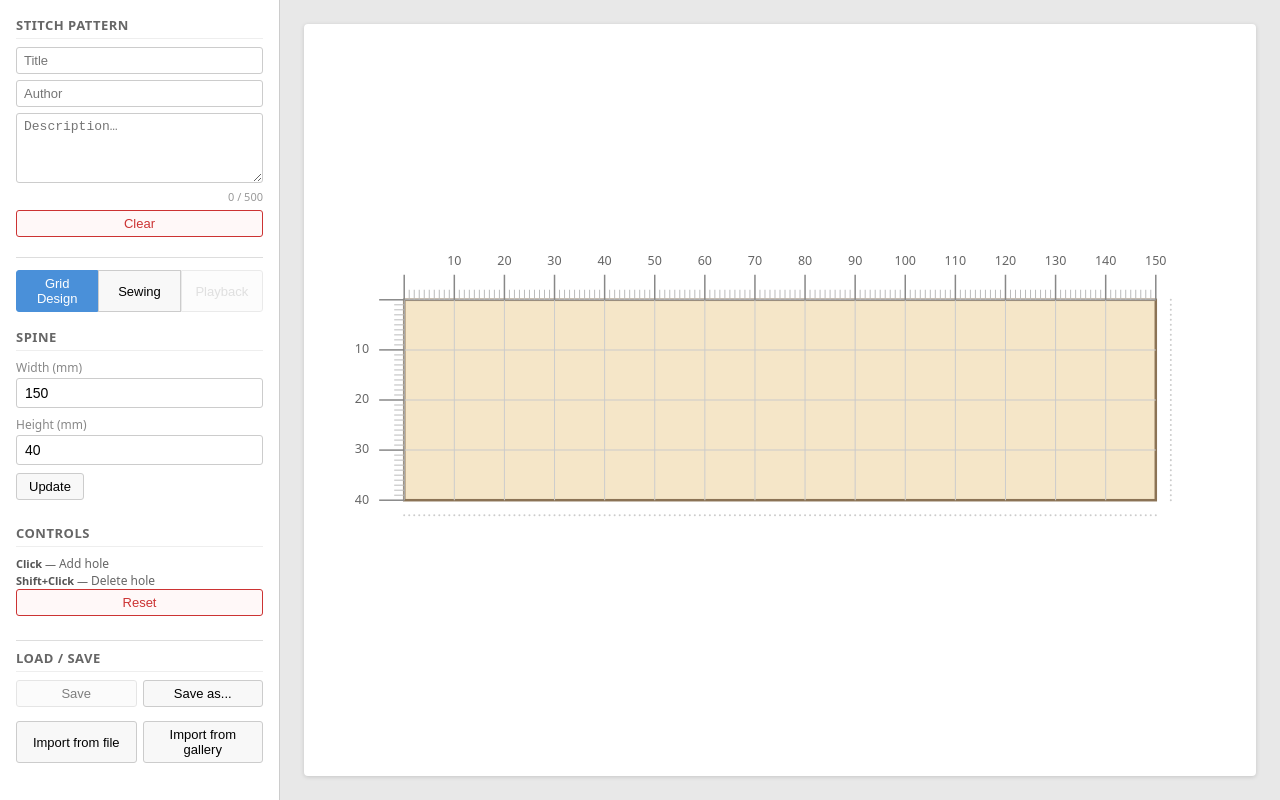
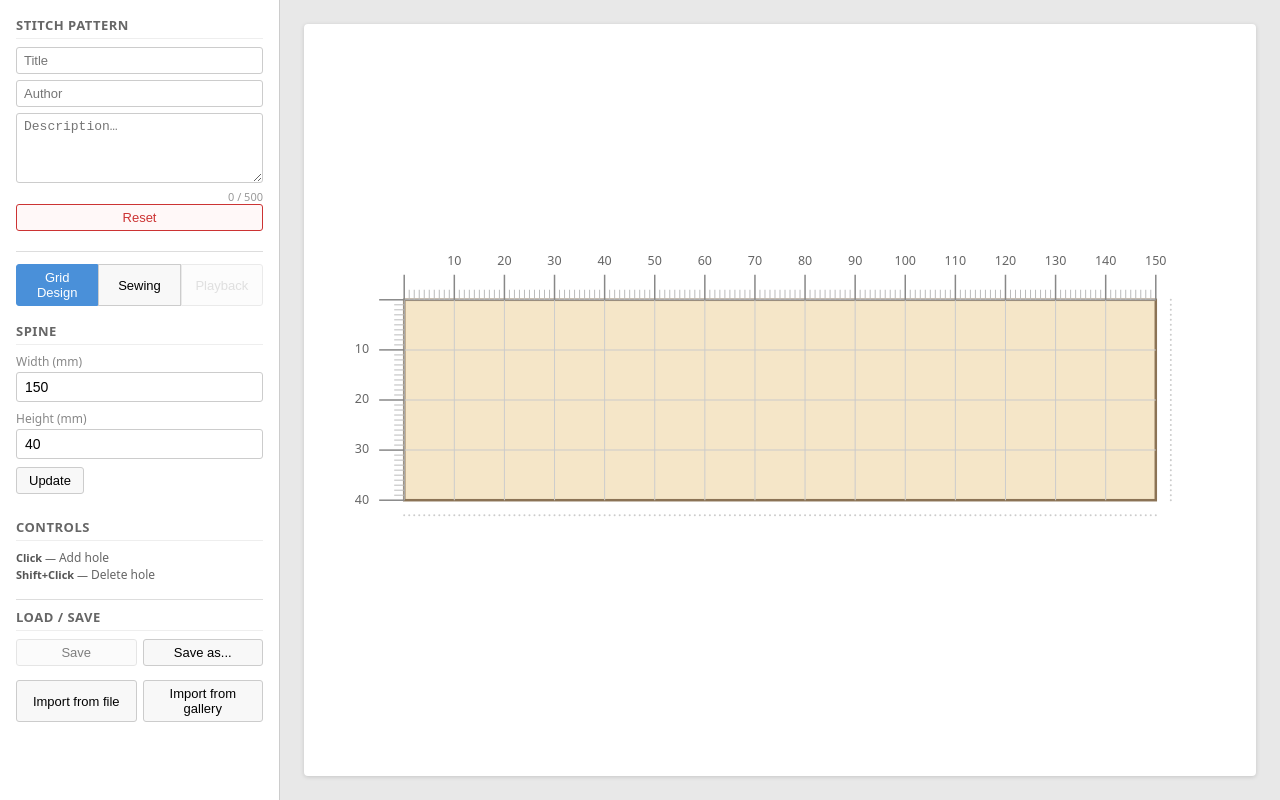
Before and after one commit to BastiTee/bookbinding-stitcher, a website built with Vite: page index.html in a window 1280 px wide. Built offline with nearby package versions, Linux system fonts and the light colour scheme.

Commit message:
Consolidate reset button

```diff
--- a/src/sewing-ui.ts
+++ b/src/sewing-ui.ts
@@ -88,15 +88,6 @@ export function buildSewingPanel(
   panel.appendChild(anchorLoopBtn);
   panel.appendChild(cancelBtn);
   panel.appendChild(threadError);
-
-  // --- Reset (sewing only) ---
-  const resetBtn = button("Reset Threads", () => {
-    sewingModel.reset();
-    clearPreview();
-    updateThreadButtons();
-  });
-  resetBtn.classList.add("reset-btn");
-  panel.appendChild(resetBtn);
 
   // --- Undo / Redo ---
   const undoRedoRow = el("div", "undo-redo-row");
--- a/src/style.css
+++ b/src/style.css
@@ -452,18 +452,6 @@ button.active {
   margin-top: 2px;
 }
 
-.metadata-clear-btn {
-  width: 100%;
-  margin-top: 6px;
-  color: #c33;
-  border-color: #c33;
-  background: #fff8f8;
-}
-
-.metadata-clear-btn:hover {
-  background: #fee;
-}
-
 /* Playback panel */
 .playback-panel {
   /* no extra margin needed; mode panels share the sidebar flow */
--- a/src/ui.ts
+++ b/src/ui.ts
@@ -46,7 +46,9 @@ export function buildUI(container: HTMLElement, model: GridModel) {
   // ============================================================
   // Metadata panel
   // ============================================================
-  const { getMetadata, setMetadata } = buildMetadataPanel(sidebar, refresh);
+  const { getMetadata, setMetadata } = buildMetadataPanel(sidebar, refresh, () => {
+    model.loadState({ spine: { width: 150, height: 40 }, holes: [] });
+  });
 
   // ============================================================
   // Mode switcher
@@ -104,13 +106,6 @@ export function buildUI(container: HTMLElement, model: GridModel) {
 
   const interactionError = el("div", "error-msg");
   designPanel.appendChild(interactionError);
-
-  // --- Reset ---
-  const resetBtn = button("Reset", () => {
-    model.loadState({ spine: model.getState().spine, holes: [] });
-  });
-  resetBtn.classList.add("reset-btn");
-  designPanel.appendChild(resetBtn);
 
   // ============================================================
   // Sewing panel
@@ -587,7 +582,7 @@ interface Metadata {
   description?: string;
 }
 
-function buildMetadataPanel(sidebar: HTMLElement, onChange: () => void): {
+function buildMetadataPanel(sidebar: HTMLElement, onChange: () => void, onReset: () => void): {
   getMetadata: () => Metadata;
   setMetadata: (m: Metadata) => void;
 } {
@@ -627,17 +622,18 @@ function buildMetadataPanel(sidebar: HTMLElement, onChange: () => void): {
     onChange();
   });
 
-  const clearBtn = document.createElement("button");
-  clearBtn.textContent = "Clear";
-  clearBtn.className = "metadata-clear-btn";
-  clearBtn.addEventListener("click", () => {
+  const resetBtn = document.createElement("button");
+  resetBtn.textContent = "Reset";
+  resetBtn.className = "reset-btn";
+  resetBtn.addEventListener("click", () => {
+    if (!confirm("Reset everything? This will clear all holes, threads, and metadata.")) return;
     titleInput.value = "";
     authorInput.value = "";
     descTextarea.value = "";
     charCount.textContent = "0 / 500";
-    onChange();
+    onReset();
   });
-  panel.appendChild(clearBtn);
+  panel.appendChild(resetBtn);
 
   sidebar.appendChild(panel);
 
```
Also changed, not shown: README.md.
